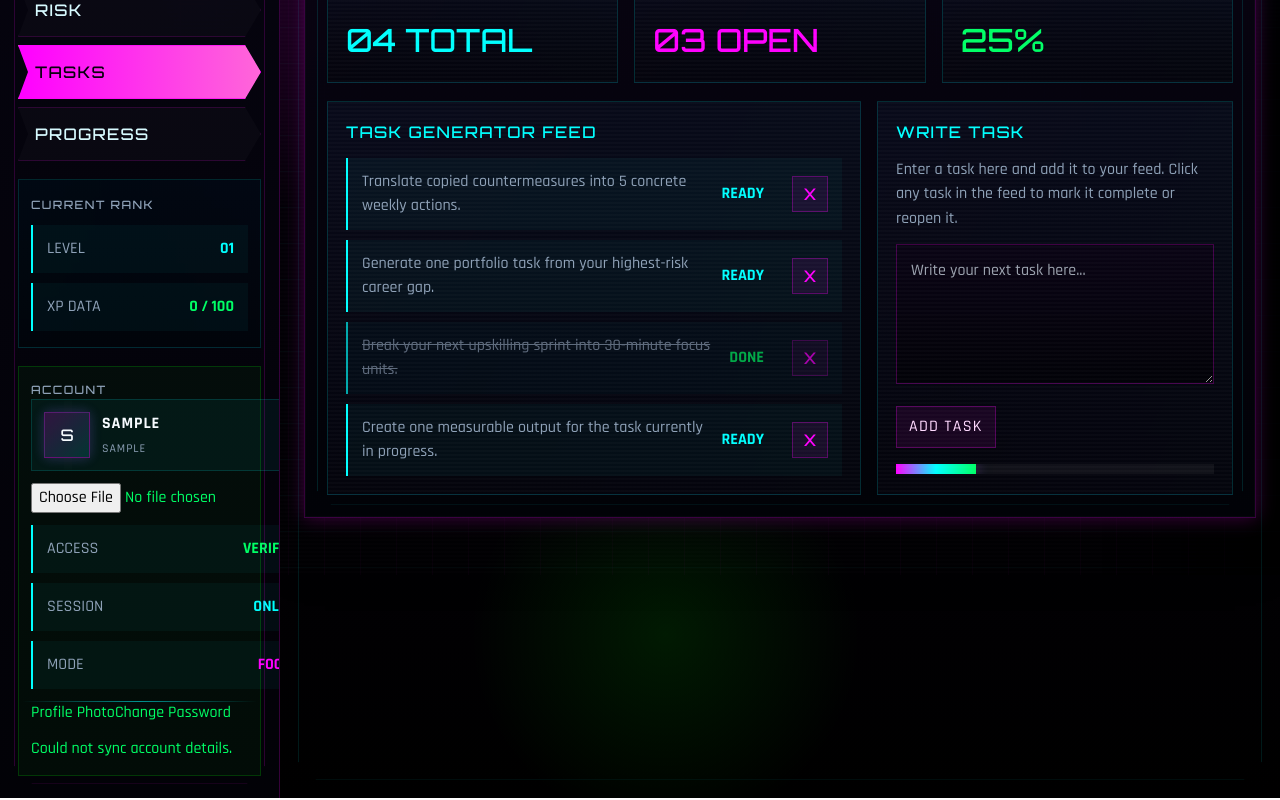
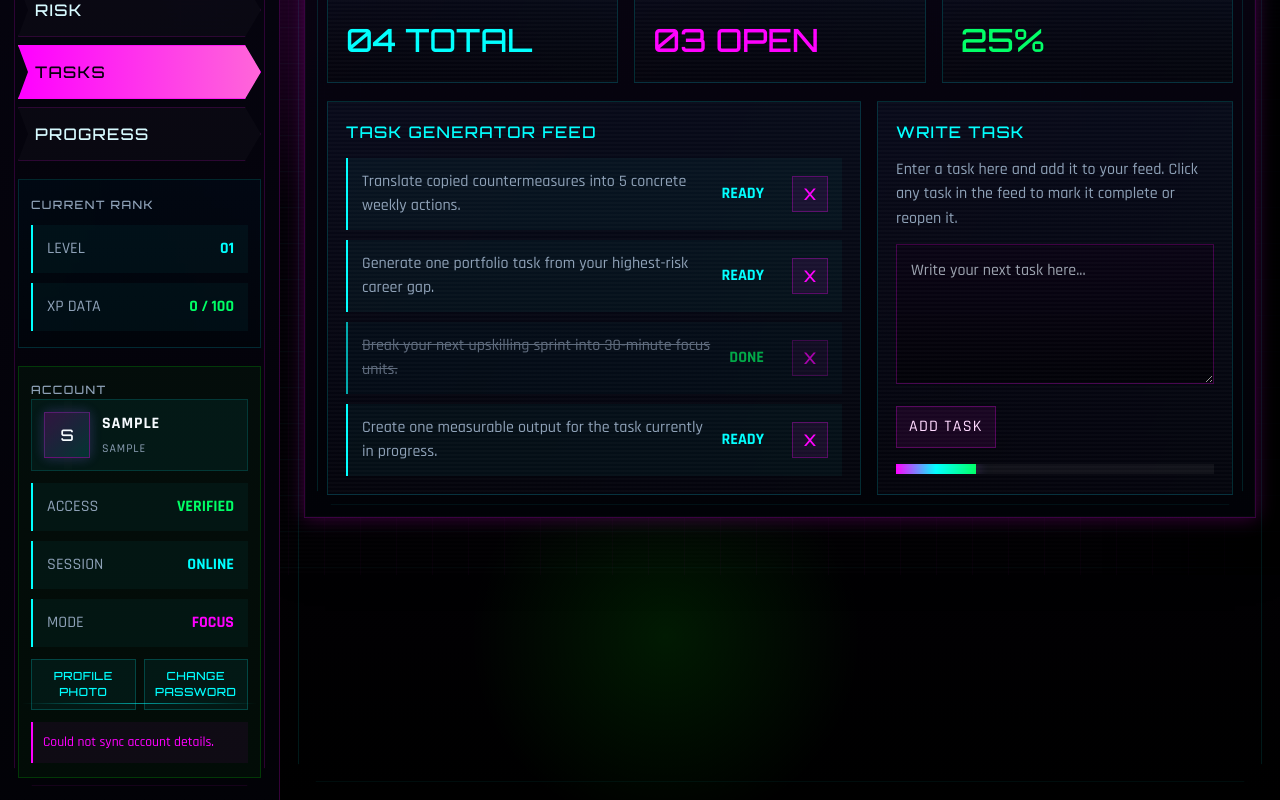
Before and after one commit to Areeb8792/ai-career-copilot, a React (Create React App) app in the folder client/: page /tasks in a window 1280 px wide. Shown: the part 225-1025 px from the top of the page. Built offline with nearby package versions, Linux system fonts and the light colour scheme; no server answers; sample sign-in values are in the browser's storage.

Commit message:
force redeploy

```diff
--- a/client/src/pages/theme.css
+++ b/client/src/pages/theme.css
@@ -383,6 +383,98 @@ textarea {
   font-size: 0.74rem;
 }
 
+.cyber-file-input {
+  display: none;
+}
+
+.cyber-account-actions {
+  display: flex;
+  gap: 8px;
+  flex-wrap: wrap;
+}
+
+.cyber-account-btn {
+  flex: 1;
+  padding: 8px;
+  background: rgba(0, 255, 255, 0.05);
+  border: 1px solid rgba(0, 255, 255, 0.2);
+  color: var(--cyan);
+  font-family: "Orbitron", sans-serif;
+  font-size: 0.7rem;
+  text-transform: uppercase;
+  letter-spacing: 0.05em;
+  cursor: pointer;
+  transition: all 150ms ease;
+}
+
+.cyber-account-btn:hover:not(:disabled) {
+  background: rgba(0, 255, 255, 0.15);
+  border-color: var(--cyan);
+}
+
+.cyber-account-btn:disabled {
+  opacity: 0.5;
+  cursor: not-allowed;
+}
+
+.cyber-account-message {
+  padding: 10px;
+  font-size: 0.85rem;
+  border-left: 2px solid var(--lime);
+  background: rgba(0, 255, 0, 0.05);
+  color: var(--lime);
+}
+
+.cyber-account-message.error {
+  border-left-color: var(--pink);
+  background: rgba(255, 0, 255, 0.05);
+  color: var(--pink);
+}
+
+.cyber-account-form {
+  display: grid;
+  gap: 8px;
+}
+
+.cyber-account-input {
+  width: 100%;
+  padding: 8px;
+  background: rgba(255, 255, 255, 0.02);
+  border: 1px solid rgba(255, 255, 255, 0.1);
+  color: var(--text-main);
+  font-family: inherit;
+  font-size: 0.85rem;
+}
+
+.cyber-account-input:focus {
+  outline: none;
+  border-color: var(--cyan);
+  background: rgba(0, 255, 255, 0.02);
+}
+
+.cyber-account-submit {
+  padding: 8px;
+  background: rgba(255, 0, 255, 0.1);
+  border: 1px solid rgba(255, 0, 255, 0.3);
+  color: var(--pink);
+  font-family: "Orbitron", sans-serif;
+  font-size: 0.75rem;
+  text-transform: uppercase;
+  letter-spacing: 0.05em;
+  cursor: pointer;
+  transition: all 150ms ease;
+}
+
+.cyber-account-submit:hover:not(:disabled) {
+  background: rgba(255, 0, 255, 0.2);
+  border-color: var(--pink);
+}
+
+.cyber-account-submit:disabled {
+  opacity: 0.5;
+  cursor: not-allowed;
+}
+
 .cyber-main {
   position: relative;
   padding: 24px;
```
